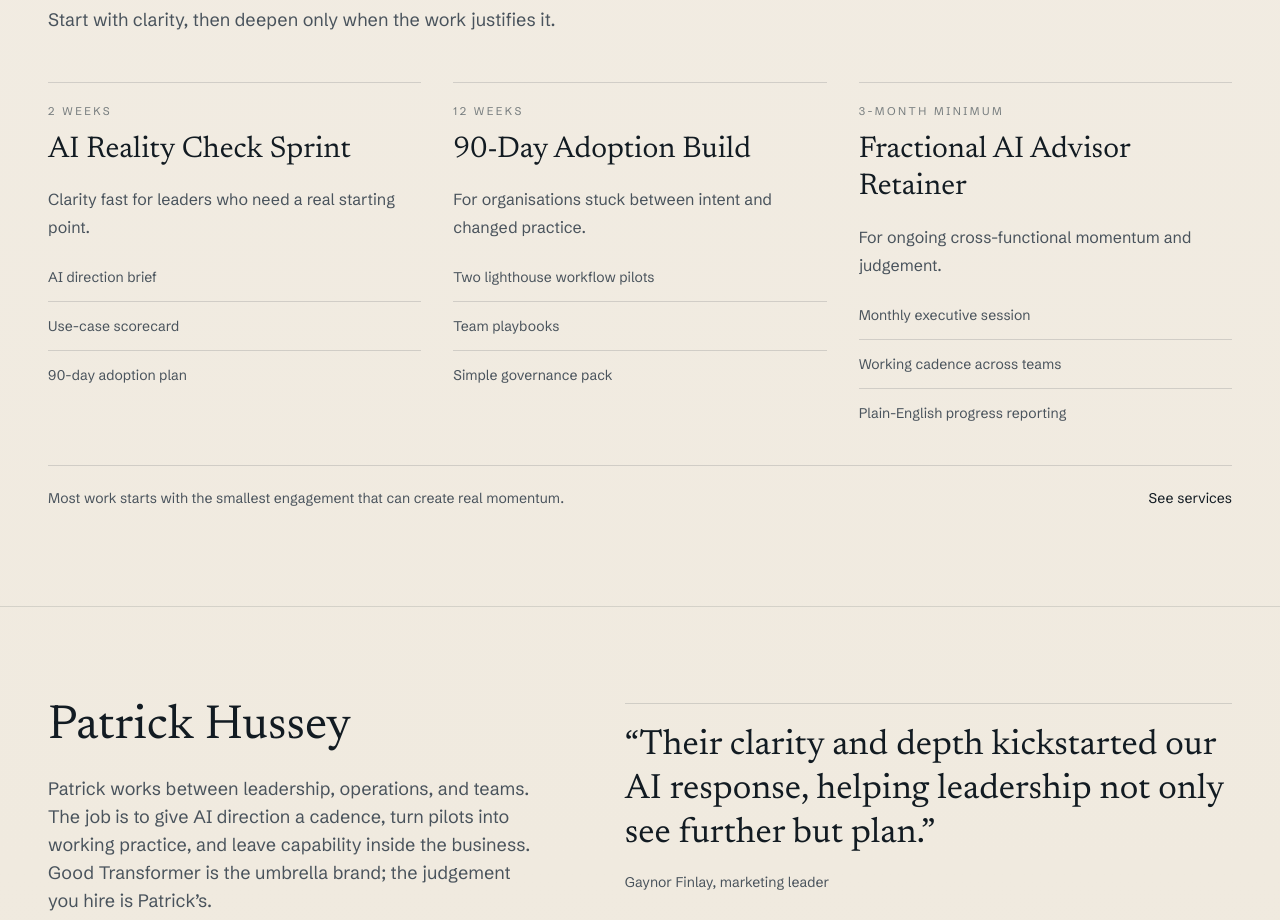
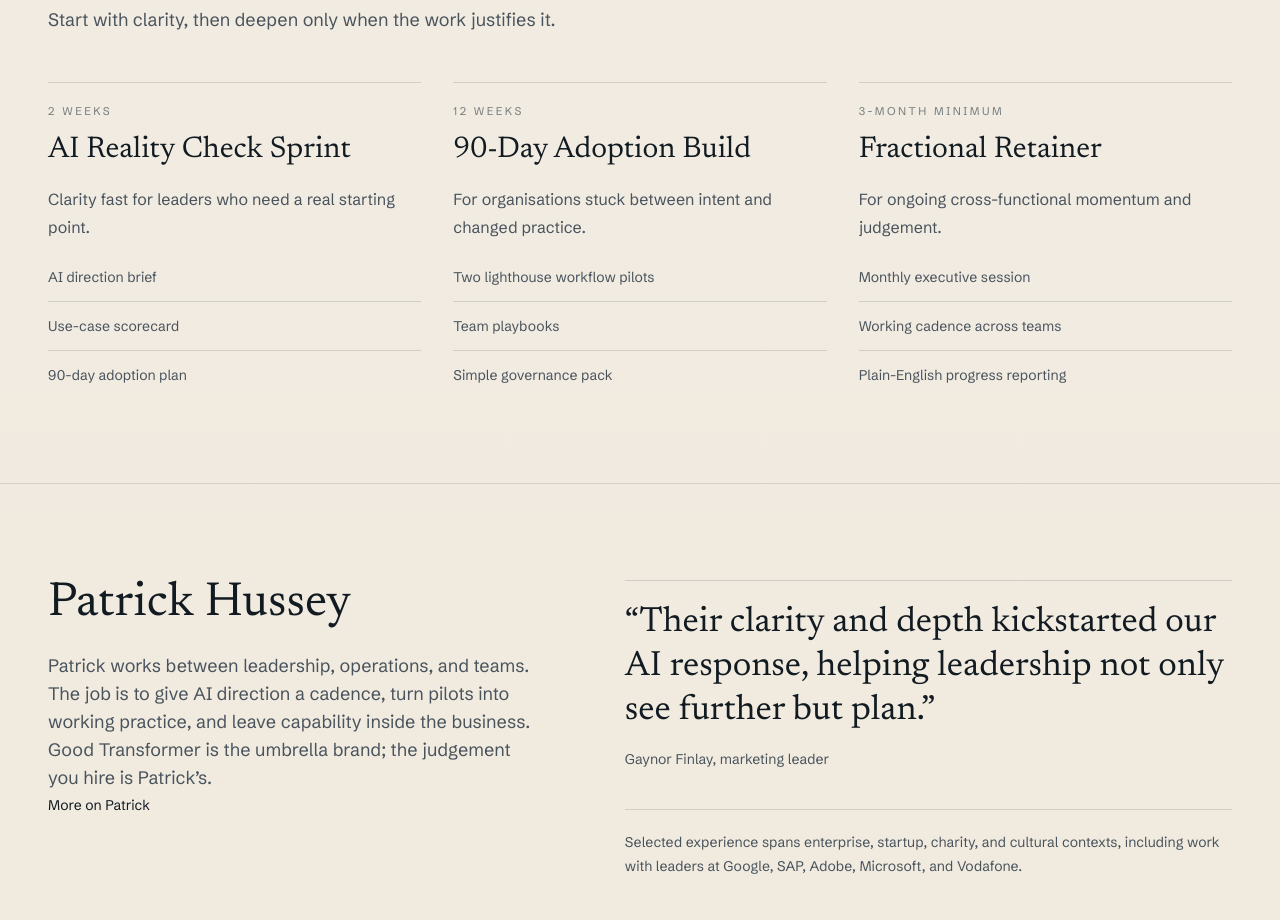
Before and after one commit to GoodTransformer/fractional-ai-advisor, a Next.js app: page / in a window 1280 px wide. Shown: the part 1460-2380 px from the top of the page. Built offline with nearby package versions, Linux system fonts and the light colour scheme.

Commit message:
Tighten homepage service copy

```diff
--- a/src/app/page.tsx
+++ b/src/app/page.tsx
@@ -94,15 +94,6 @@
               </AnimatedReveal>
             ))}
           </div>
-
-          <AnimatedReveal className="mt-10 flex flex-col gap-4 border-t border-line pt-5 md:flex-row md:items-center md:justify-between">
-            <p className="max-w-xl text-sm leading-6 text-slate">
-              {homePage.services.note}
-            </p>
-            <Link href="/services" className="text-link text-sm text-ink">
-              See services
-            </Link>
-          </AnimatedReveal>
         </div>
       </section>
 
--- a/src/content/site-content.ts
+++ b/src/content/site-content.ts
@@ -82,7 +82,7 @@
     ],
   },
   {
-    name: "Fractional AI Advisor Retainer",
+    name: "Fractional Retainer",
     duration: "3-month minimum",
     purpose: "For ongoing cross-functional momentum and judgement.",
     outputs: [
```
